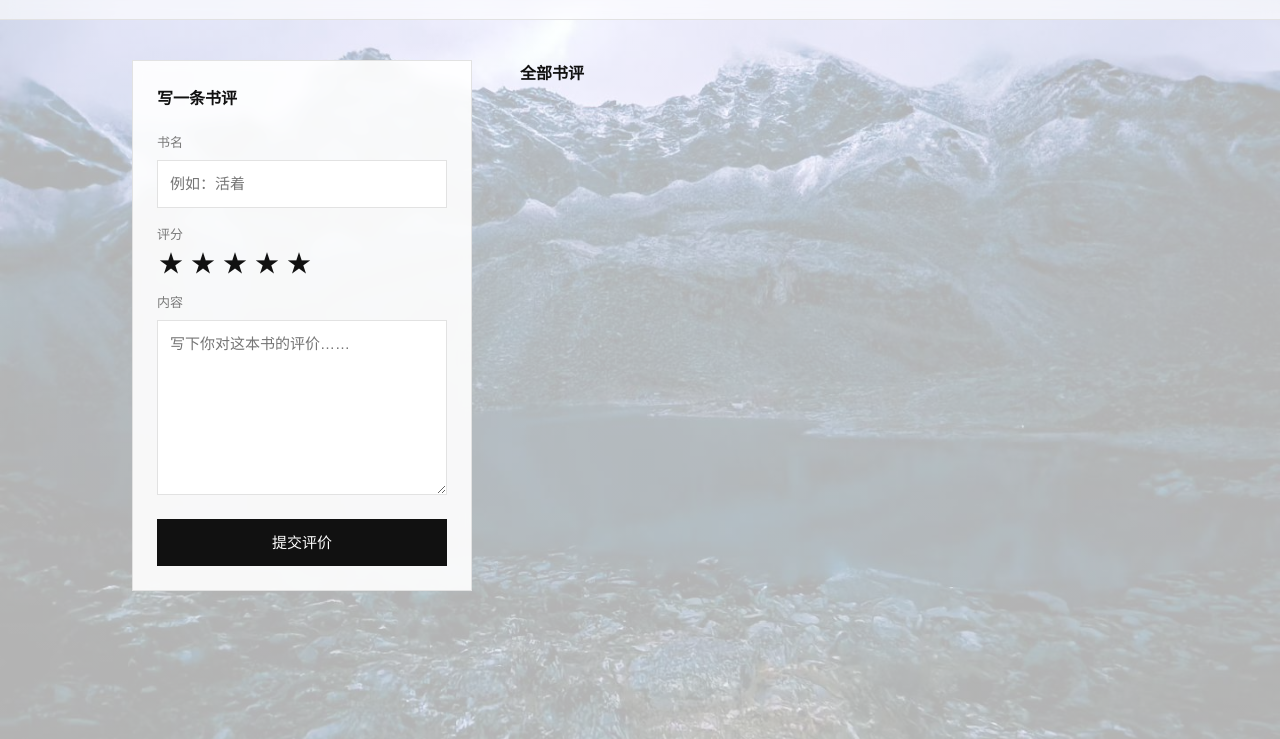
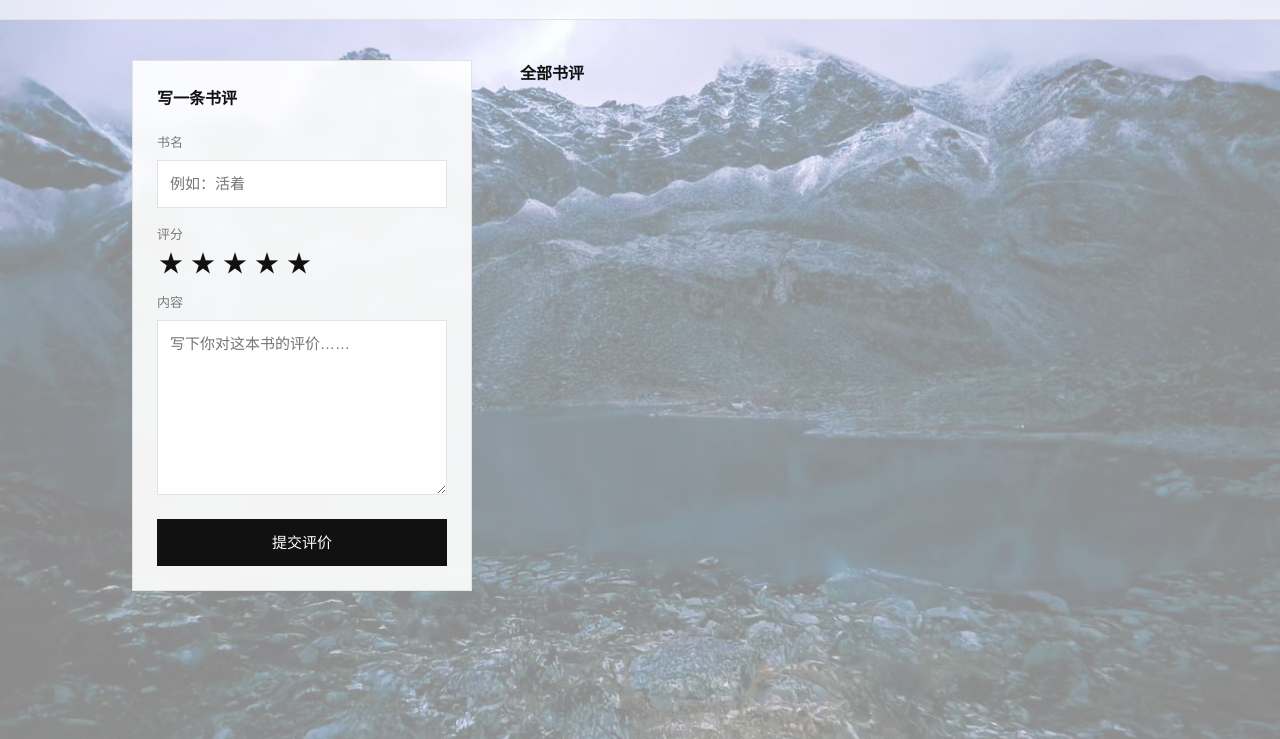
Before and after one commit to 77icc/book-site, a plain HTML site: page frontend/index.html in a window 1280 px wide. Shown: the part 61-800 px from the top of the page. Drawn offline with Linux system fonts and the light colour scheme; no server answers.

Commit message:
style: 白色蒙层调淡到 0.55

```diff
--- a/frontend/style.css
+++ b/frontend/style.css
@@ -17,7 +17,7 @@ body {
   font-size: 15px;
   line-height: 1.7;
   background-color: var(--paper);
-  background-image: linear-gradient(rgba(255, 255, 255, 0.7), rgba(255, 255, 255, 0.7)), url("assets/bg.jpg");
+  background-image: linear-gradient(rgba(255, 255, 255, 0.55), rgba(255, 255, 255, 0.55)), url("assets/bg.jpg");
   background-size: cover;
   background-position: center;
   background-repeat: no-repeat;
```
